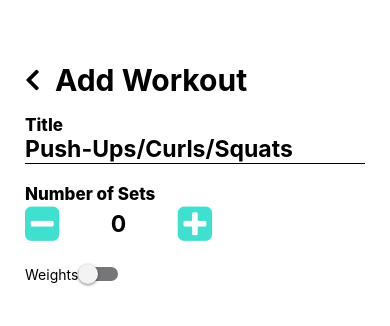
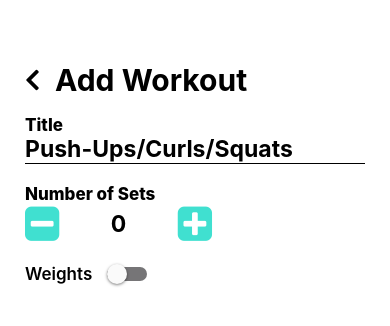
Before and after one commit to macas99/React-Native-Workout-App, a React Native app: screen /CreateWorkout in a window 390 px wide. Shown: the top 326 px of the page. Built offline with nearby package versions, Linux system fonts and the light colour scheme.

Commit message:
Sets component small changes design

```diff
--- a/components/CreateWorkout/Set.js
+++ b/components/CreateWorkout/Set.js
@@ -1,5 +1,6 @@
 import React, { useState } from 'react';
-import { View, Text } from 'react-native';
+import { TextInput } from 'react-native';
+import { View, Text, StyleSheet } from 'react-native';
 import { Input } from 'react-native-elements';
 
 
@@ -9,10 +10,15 @@ function Set({ index, weightsEnabled, onChange }) {
   const [weight, setWeight] = useState('');
 
   return (
-    <View style={{ marginBottom: 20 }}>
-      <Text h4>Set {index + 1}</Text>
-      <Input
-        label="Reps"
+    <View style={styles.setItem}>
+
+      <Text style={{ fontSize: 17, fontWeight: '800', marginBottom: 5 }}>Set {index + 1}</Text>
+
+      {/* REP INPUT */}
+      <View style={styles.inputSection}>
+        <Text style={styles.label}>Reps</Text>
+        <TextInput
+          style={styles.input}
           value={reps}
           onChangeText={value => {
             setReps(value);
@@ -20,6 +26,10 @@ function Set({ index, weightsEnabled, onChange }) {
           }}
           keyboardType="numeric"
         />
+      </View>
+
+      {/* REST TIME INPUT */}
+
       <Input
         label="Rest Time (min)"
         value={rest}
@@ -29,6 +39,7 @@ function Set({ index, weightsEnabled, onChange }) {
         }}
         keyboardType="numeric"
       />
+
       {weightsEnabled && (
         <Input
           label="Weight (kg)"
@@ -40,8 +51,30 @@ function Set({ index, weightsEnabled, onChange }) {
           keyboardType="numeric"
         />
       )}
+
     </View>
   );
 }
 
 export default Set;
+
+const styles = StyleSheet.create({
+  setItem: {
+    borderWidth: 1,
+    borderRadius: 10,
+    marginBottom: 10,
+    padding: 5
+  },
+  inputSection: {
+    flexDirection: 'row',
+    alignItems: 'center',
+  },
+  label: {
+    marginRight: 10,
+    fontSize: 16
+  },
+  input: {
+    borderBottomWidth: 1,
+    width: 50
+  },
+});
--- a/views/CreateWorkout.js
+++ b/views/CreateWorkout.js
@@ -51,26 +51,30 @@ function CreateWorkout({ navigation }) {
 
       <View style={styles.bottomContainer}>
         <ScrollView>
+
           {/* TITLE INPUT */}
           <View style={styles.sectionContainer}>
             <Text style={styles.sectionHeader}>Title</Text>
             <TitleInput workoutName={workoutName} setWorkoutName={setWorkoutName} />
           </View>
+
           {/* SET NUMBER INPUT */}
           <View style={styles.sectionContainer}>
             <Text style={styles.sectionHeader}>Number of Sets</Text>
             <SetCounter setNumber={setNumber} setSetNumber={setSetNumber} createSet={createSet} removeSet={removeSet} />
           </View>
-          {/* WEIGHT TOGGLE */}
-          <View style={{ flexDirection: 'row', alignItems: 'center' }}>
-            <Text>Weights</Text>
+
+          {/* WEIGHT SWITCH */}
+          <View style={[styles.sectionContainer, { flexDirection: 'row', alignItems: 'center' }]}>
+            <Text style={{ fontSize: 17, fontWeight: '600' }}>Weights</Text>
             <Switch
-              trackColor={{ false: '#767577', true: '#81b0ff' }}
-              thumbColor={weightsEnabled ? '#f5dd4b' : '#f4f3f4'}
+              trackColor={{ false: '#767577', true: '#40e0d0' }}
               value={weightsEnabled}
               onValueChange={setWeightsEnabled}
+              style={{ marginLeft: 15 }}
             />
           </View>
+
           {/* SETS */}
           {sets.map((set, index) => (
             <Set
```
Lines whose indentation alone changed are shown as unchanged.
